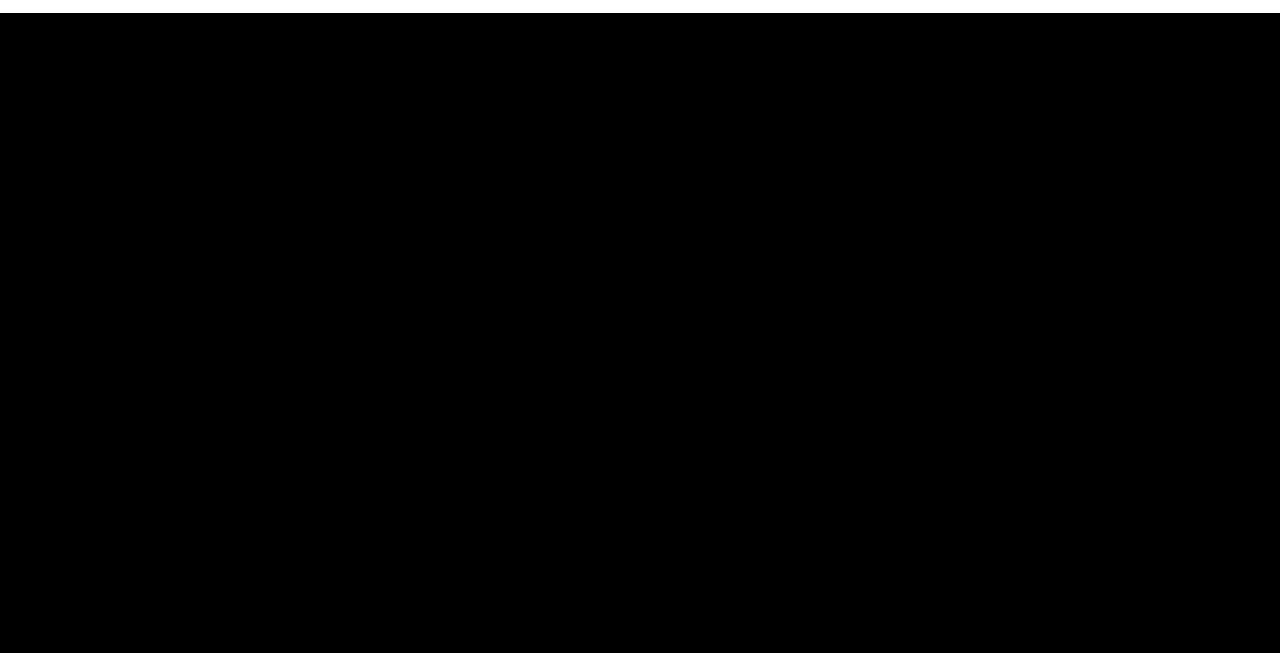
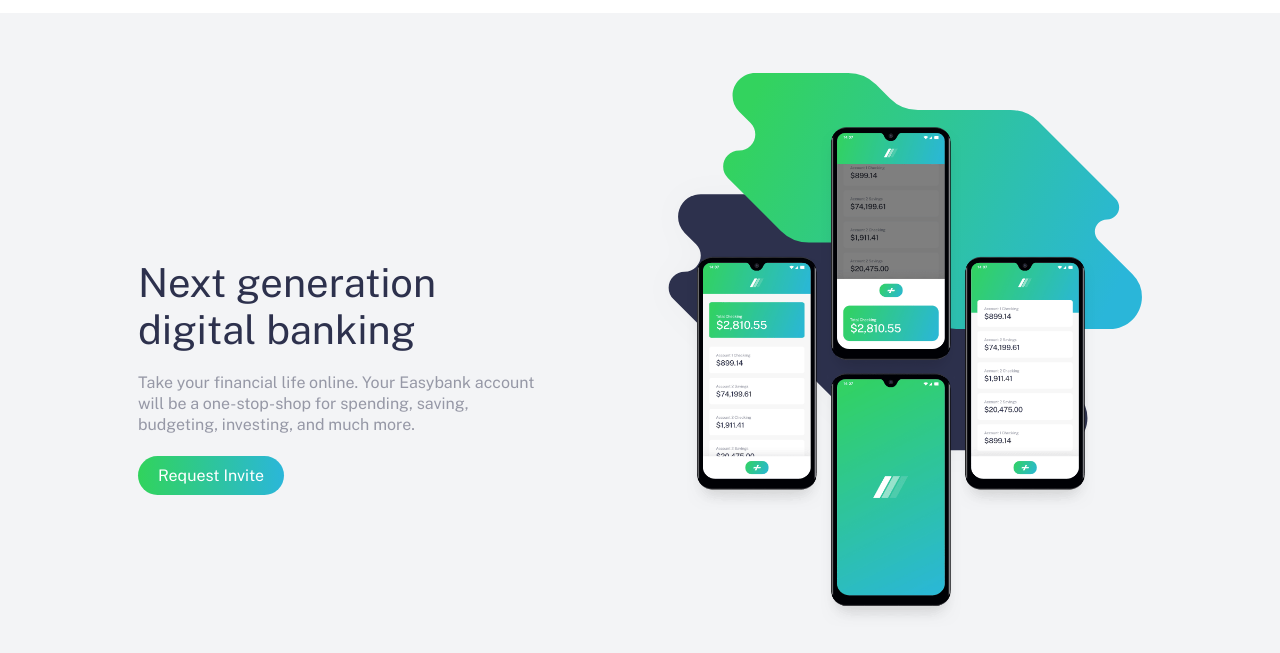
Before and after one commit to iabdwahab/easybank-landing-page, a plain HTML site: page index.html in a window 1280 px wide. Shown: the part 59-712 px from the top of the page. Drawn offline with nearby package versions, Linux system fonts and the light colour scheme.

Commit message:
Implementing Main Section.

```diff
--- a/index.html
+++ b/index.html
@@ -28,13 +28,30 @@
             <li><a href="#" class="navbar-list__link">Careers</a></li>
           </ul>
         </nav>
-        <a href="#" class="header__link">Request Invite</a>
+        <a href="#" class="request-link header__request-link">Request Invite</a>
         <button class="header__menu-btn" id="header__menu-btn">
           <img src="images/icon-hamburger.svg" alt="Menu Icon" id="header__menu-img" />
         </button>
       </div>
     </header>
 
+    <main class="main">
+      <div class="container main__container">
+        <div class="main__left-side">
+          <h1 class="main__title-text title-text">
+            Next generation <br />
+            digital banking
+          </h1>
+          <p class="main__description-text description-text">Take your financial life online. Your Easybank account will be a one-stop-shop for spending, saving, budgeting, investing, and much more.</p>
+          <a href="#" class="request-link">Request Invite</a>
+        </div>
+        <div class="main__right-side">
+          <img src="images/bg-intro-desktop.svg" alt="Hero Image" class="main__hero-bg-img" />
+          <img src="images/image-mockups.png" alt="Hero Image" class="main__hero-img" />
+        </div>
+      </div>
+    </main>
+
     <script src="scripts/index.js"></script>
   </body>
 </html>
--- a/styles/header.css
+++ b/styles/header.css
@@ -27,22 +27,12 @@
   color: var(--dark-blue);
 }
 
-.header__link {
-  background-image: linear-gradient(to right, var(--lime-green), var(--bright-cyan));
-  padding: 10px 20px;
-  border-radius: 999px;
-  -webkit-border-radius: 999px;
-  -moz-border-radius: 999px;
-  -ms-border-radius: 999px;
-  -o-border-radius: 999px;
-  color: white;
-}
-
 .header__menu-btn {
   background-color: transparent;
   border: none;
   outline: none;
   display: none;
+  cursor: pointer;
 }
 
 @media (max-width: 768px) {
@@ -80,7 +70,7 @@
     padding: 10px;
   }
 
-  .header__link {
+  .header__request-link {
     display: none;
   }
 
--- a/styles/index.css
+++ b/styles/index.css
@@ -1,4 +1,5 @@
 @import url('header.css');
+@import url('main-section.css');
 
 :root {
   --dark-blue: hsl(233, 26%, 24%);
@@ -8,6 +9,8 @@
   --light-grayish-blue: hsl(220, 16%, 96%);
   --very-light-gray: hsl(0, 0%, 98%);
   --white: hsl(0, 0%, 100%);
+
+  --header-height: 72px;
 }
 
 * {
@@ -27,10 +30,30 @@
   padding-right: 10px;
 }
 
-body {
-  background-color: black;
-}
-
 a {
   text-decoration: none;
 }
+
+img {
+  max-width: 100%;
+}
+
+.request-link {
+  width: fit-content;
+  background-image: linear-gradient(to right, var(--lime-green), var(--bright-cyan));
+  padding: 10px 20px;
+  border-radius: 999px;
+  -webkit-border-radius: 999px;
+  -moz-border-radius: 999px;
+  -ms-border-radius: 999px;
+  -o-border-radius: 999px;
+  color: white;
+}
+
+.title-text {
+  color: var(--dark-blue);
+}
+
+.description-text {
+  color: var(--grayish-blue);
+}
--- /dev/null
+++ b/styles/main-section.css
@@ -0,0 +1,44 @@
+.main {
+  background-color: var(--light-grayish-blue);
+}
+
+.main__container {
+  display: grid;
+  grid-template-columns: repeat(2, 1fr);
+  min-height: calc(100vh - var(--header-height));
+}
+
+.main__left-side {
+  display: grid;
+  gap: 20px;
+  align-content: center;
+}
+
+.main__title-text {
+  font-weight: normal;
+  font-size: 40px;
+}
+
+.main__description-text {
+  font-size: 16px;
+  line-height: 1.3;
+  max-width: 80%;
+}
+
+.main__right-side {
+  display: grid;
+  align-content: center;
+  justify-content: center;
+  z-index: 0;
+  position: relative;
+}
+
+.main__hero-bg-img {
+  position: absolute;
+  z-index: -1;
+  top: 60px;
+}
+
+.main__hero-img {
+  max-height: 500px;
+}
```
